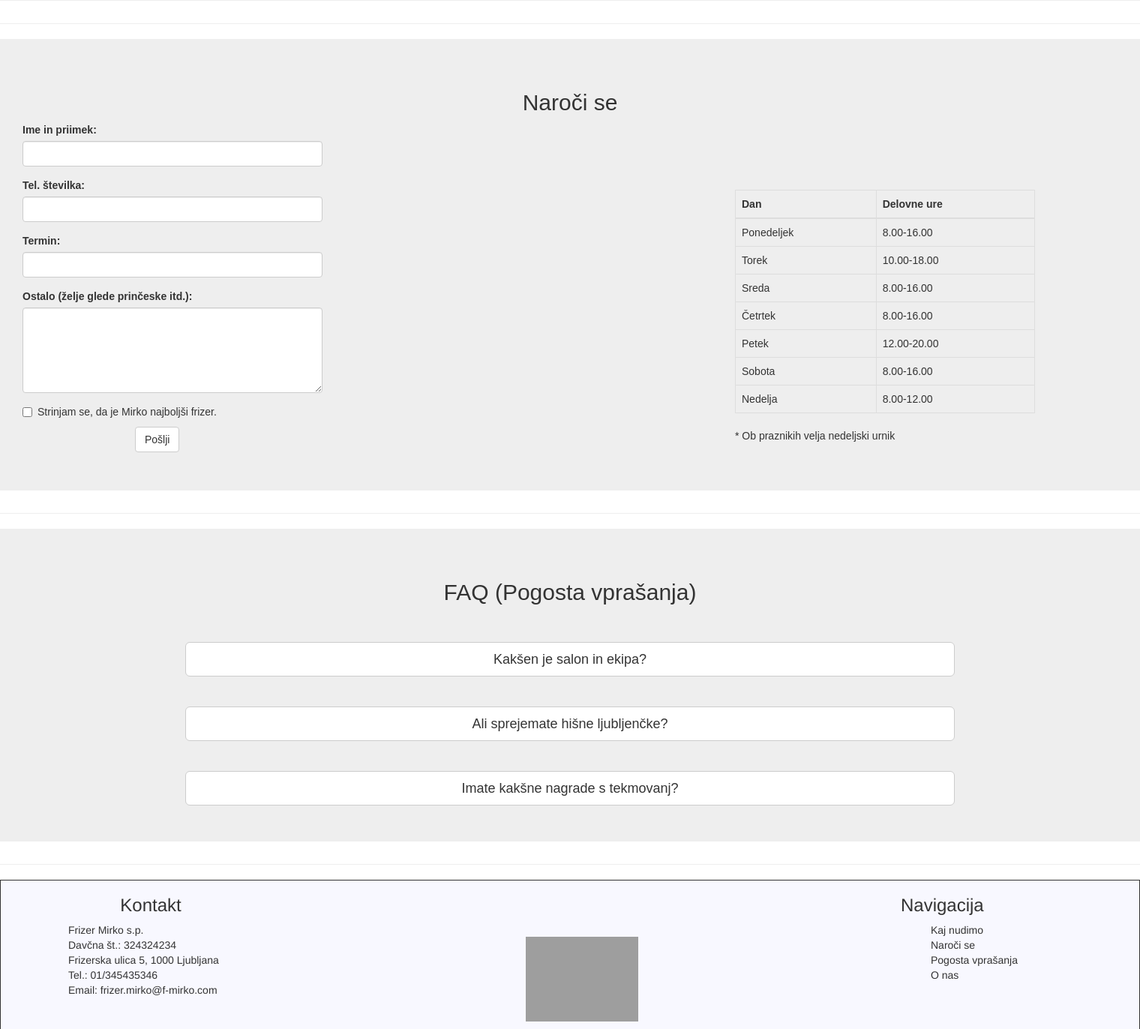
After one commit to MihaMarkovi/PyCharm-prvi-repository, a Python web app: template templates/index.html in a window 1520 px wide. The commit adds this page. Shown: the part 1475-2847 px from the top of the page at 75% size. Run offline with Jinja, Linux system fonts and the light colour scheme; the template is opened without the code that fills it, so the values that code supplies are empty; some libraries are stand-ins or nearby versions; grey boxes are pictures that could not be loaded.

Commit message:
frizerski salon mirko z jinjo

```diff
--- a/assets/css/style.css
+++ b/assets/css/style.css
@@ -1,3 +1,83 @@
-body {
-    background-color: red;
+#nega-las{
+    position: relative;
+    text-align: center;
+    height: 400px;
+    width: 400px;
+    background-color: ghostwhite;
+    margin-left: 30px;
 }
+
+.jumbotron{
+    font-family: Arial;
+}
+
+#barvanje{
+    position: relative;
+    height: 400px;
+    width: 400px;
+    background-color: ghostwhite;
+    margin-left: 500px;
+    margin-top: -370px;
+}
+
+#strizenje{
+    position: relative;
+    height: 400px;
+    width: 400px;
+    background-color: ghostwhite;
+    margin-top: -400px;
+    margin-left: 980px;
+}
+
+#ime{
+    width: 400px;
+}
+
+#telefon{
+    width: 400px;
+}
+
+#termin{
+    width: 400px;
+}
+
+#comment{
+    width: 400px;
+}
+
+#obrazec{
+    margin-left: 30px;
+}
+
+#tabela{
+    width: 400px;
+    margin-top: -350px;
+    margin-left: 980px;
+}
+
+#bottom{
+    height: 200px;
+    width: 100%;
+    background-color: ghostwhite;
+    border-style: solid;
+    border-width: thin;
+}
+
+#kontakt{
+    margin-left: 50px;
+    /*background-color: aqua;*/
+    height: 170px;
+    width: 300px;
+}
+
+ul {
+   list-style: none;
+}
+
+#navigacija{
+    /*background-color: aqua;*/
+    margin-left: 1200px;
+    height: 170px;
+    width: 300px;
+    margin-top: -210px;
+}
--- /dev/null
+++ b/templates/base.html
@@ -0,0 +1,25 @@
+<!DOCTYPE html>
+<html lang="en">
+<head>
+    <meta charset="utf-8">
+        <meta http-equiv="X-UA-Compatible" content="IE=edge">
+        <meta name="viewport" content="width=device-width, initial-scale=1">
+        <!-- The above 3 meta tags *must* come first in the head; any other head content must come *after* these tags -->
+        <meta name="description" content="moja prva spletna stran">
+        <title>{%block title%}
+
+            {%endblock title%}</title>
+
+        <!-- Bootstrap CSS -->
+        <link rel="stylesheet" href="https://maxcdn.bootstrapcdn.com/bootstrap/3.3.2/css/bootstrap.min.css">
+        <script src="https://ajax.googleapis.com/ajax/libs/jquery/1.11.2/jquery.min.js"></script>
+        <script src="https://maxcdn.bootstrapcdn.com/bootstrap/3.3.2/js/bootstrap.min.js"></script>
+
+        <link rel="stylesheet" href="assets/css/style.css" type="text/css">
+</head>
+<body>
+{% block vsebina %}
+
+{% endblock vsebina %}
+</body>
+</html>
--- /dev/null
+++ b/templates/index.html
@@ -0,0 +1,241 @@
+{% extends "base.html" %}
+
+{% block title %}Frizerski salon Mirko{% endblock title %}
+
+{% block vsebina %}
+ <!-- Fixed navbar -->
+    <nav class="navbar navbar-default navbar-fixed-top">
+      <div class="container">
+        <div class="navbar-header">
+          <button type="button" class="navbar-toggle collapsed" data-toggle="collapse" data-target="#navbar" aria-expanded="false" aria-controls="navbar">
+            <span class="sr-only">Toggle navigation</span>
+            <span class="icon-bar"></span>
+            <span class="icon-bar"></span>
+            <span class="icon-bar"></span>
+          </button>
+          <a class="navbar-brand" href="#">Hairdresser Mirko</a>
+        </div>
+        <div id="navbar" class="navbar-collapse collapse">
+          <ul class="nav navbar-nav navbar-right">
+            <li><a href="#kajnudimo">Kaj nudimo</a></li>
+            <li><a href="#naročise">Naroči se</a></li>
+            <li><a href="#FAQ">FAQ</a></li>
+            <li><a href="#FAQ">O nas</a></li>
+            <li><a href="#"><input type="text" name="search" placeholder="Search.."></a></li>
+
+          </ul>
+        </div><!--/.nav-collapse -->
+      </div>
+    </nav>
+
+    <div class="container">
+
+      <!-- Main component for a primary marketing message or call to action -->
+      <div class="jumbotron">
+        <img style="width: 1000px" src="http://www.fiona.si/wp-content/uploads/2011/07/frizerski-salon-04.jpg">
+      </div>
+
+    </div> <!-- /container -->
+        <hr>
+        <div id=/#kajnudimo>
+      <div id="kajnudimo" class="jumbotron">
+        <h2 style="text-align:center;">Kaj nudimo</h2>
+          <div id="nega-las">
+              <div>
+                  <p><i class="glyphicon glyphicon-tint"></i> Nega las</p>
+              <hr>
+                  <img style="height:300px; width:370px;" src="http://www.frizerstvoblanka.com/wp-content/uploads/2014/07/nega-lasisca-nega-las.jpg">
+              </div>
+              <div id="barvanje">
+                  <p><i class="glyphicon glyphicon-pencil"></i> barvanje</p>
+                  <hr>
+                  <img style="height:300px; width:370px;" src="http://1nadan.si/Image/Show?iid=2013_2_27_14_10_320.jpg&quality=100&thumb=True&thumbHeight=226&thumbWidth=226&cropthumb=True">
+              </div>
+              <div id="strizenje">
+                  <p><i class="glyphicon glyphicon-scissors"></i> striženje</p>
+                  <hr>
+                  <img style="height:300px; width:370px;" src="https://povezujemo.si/media/com_jbusinessdirectory/pictures/companies/2360/frizerskestoritvemorenamarsicsp8-1465396822.jpg">
+              </div>
+          </div>
+        </div>
+        </div>
+        <hr>
+        <div id="naročise" class="jumbotron">
+        <h2 style="text-align:center;">Naroči se</h2>
+
+            <div id="obrazec">
+            <div id="ime" class="form-group">
+  <label for="usr">Ime in  priimek:</label>
+  <input type="text" class="form-control" id="usr">
+</div>
+<div id="telefon" class="form-group">
+  <label for="pwd">Tel. številka:</label>
+  <input type="text" class="form-control" id="pwd">
+</div>
+<div id="termin" class="form-group">
+  <label for="usr">Termin:</label>
+  <input type="text" class="form-control" id="usr">
+</div>
+<div id="comment" class="form-group">
+  <label for="comment">Ostalo (želje glede prinčeske itd.):</label>
+  <textarea class="form-control" rows="5" id="comment"></textarea>
+</div>
+<div class="checkbox">
+  <label><input type="checkbox" value="">Strinjam se, da je Mirko najboljši frizer.</label>
+</div>
+                <button style="margin-left: 150px;" type="button" class="btn btn-default">Pošlji</button>
+        </div>
+            <div id="tabela">
+            <table class="table table-bordered">
+  <thead>
+    <tr>
+      <th>Dan</th>
+      <th>Delovne ure</th>
+    </tr>
+  </thead>
+  <tbody>
+    <tr>
+
+      <td>Ponedeljek</td>
+      <td>8.00-16.00</td>
+    </tr>
+    <tr>
+      <td>Torek</td>
+      <td>10.00-18.00</td>
+    </tr>
+    <tr>
+      <td>Sreda</td>
+      <td>8.00-16.00</td>
+    </tr>
+    <tr>
+      <td>Četrtek</td>
+      <td>8.00-16.00</td>
+    </tr>
+      <tr>
+          <td>Petek</td>
+          <td>12.00-20.00</td>
+      </tr>
+      <tr>
+          <td>Sobota</td>
+          <td>8.00-16.00</td>
+      </tr>
+      <tr>
+          <td>Nedelja</td>
+          <td>8.00-12.00</td>
+      </tr>
+  </tbody>
+</table>
+                <p style="font-size: 14px;">* Ob praznikih velja nedeljski urnik</p>
+            </div>
+        </div>
+        <hr>
+        <div id="FAQ" class="jumbotron">
+            <h2 style="text-align:center;">FAQ (Pogosta vprašanja)</h2>
+          <div style="text-align:center;" class="container">
+  <!-- Trigger the modal with a button -->
+  <button style="margin-top:40px; width: 90%;" type="button" class="btn btn-default btn-lg" data-toggle="modal" data-target="#myModal">Kakšen je salon in ekipa?</button>
+
+  <!-- Modal -->
+  <div class="modal fade" id="myModal" role="dialog">
+    <div class="modal-dialog">
+
+      <!-- Modal content-->
+      <div class="modal-content">
+        <div class="modal-header">
+          <button type="button" class="close" data-dismiss="modal">&times;</button>
+          <h4 class="modal-title">Kakšen je salon in ekipa?</h4>
+        </div>
+        <div class="modal-body">
+          <p>Salon je prostoren in domač in v njem delajo prijazne in sposobne frizerke, ki oblikujejo prinčeske z občutkom in domišljijo.</p>
+            <p>Smo relativno mlad kolektiv,vedno nasmejani,prijazni. Imamo dolgoletne izkušnje z profesionalno lasno kozmetiko Schwarzkopf, v dogovoru z dolgoletnim partnerjem Hair Beauty d.o.o smo pa letos septembra začeli delati s profesionalno lasno kozmetiko Indola, katero oni distribuirajo.</p>
+        </div>
+        <div class="modal-footer">
+          <button type="button" class="btn btn-default" data-dismiss="modal">Close</button>
+        </div>
+      </div>
+
+    </div>
+  </div>
+</div>
+
+
+            <div style="margin-top: 40px; text-align: center;" class="container">
+  <!-- Trigger the modal with a button -->
+  <button style="width: 90%" type="button" class="btn btn-default btn-lg" data-toggle="modal" data-target="#myModali">Ali sprejemate hišne ljubljenčke?</button>
+
+  <!-- Modal -->
+  <div class="modal fade" id="myModali" role="dialog">
+    <div class="modal-dialog">
+
+      <!-- Modal content-->
+      <div class="modal-content">
+        <div class="modal-header">
+          <button type="button" class="close" data-dismiss="modal">&times;</button>
+          <h4 class="modal-title">Ali sprejemate hišne ljubljenčke?</h4>
+        </div>
+        <div class="modal-body">
+          <p>Seveda. Imamo tudi frizerski salon za hišne ljubljenčke.</p>
+        </div>
+        <div class="modal-footer">
+          <button type="button" class="btn btn-default" data-dismiss="modal">Close</button>
+        </div>
+      </div>
+
+    </div>
+  </div>
+
+</div>
+
+
+
+            <div style="margin-top: 40px; text-align:center;" class="container">
+  <!-- Trigger the modal with a button -->
+  <button style="width: 90%;" type="button" class="btn btn-default btn-lg" data-toggle="modal" data-target="#myModalk">Imate kakšne nagrade s tekmovanj?</button>
+
+  <!-- Modal -->
+  <div class="modal fade" id="myModalk" role="dialog">
+    <div class="modal-dialog">
+
+      <!-- Modal content-->
+      <div class="modal-content">
+        <div class="modal-header">
+          <button type="button" class="close" data-dismiss="modal">&times;</button>
+          <h4 class="modal-title">Imate kakšne nagrade s tekmovanj?</h4>
+        </div>
+        <div class="modal-body">
+          <p>Tekmovali smo že na več mednarodnih tekmovanjih.</p>
+          <p>Osvojili že 16 zlatih nagrad, 9 srebrnih in 2 bronasti. Letos smo spet osvojili zlato nagrado in upamo, da jih bo še veliko.</p>
+        </div>
+        <div class="modal-footer">
+          <button type="button" class="btn btn-default" data-dismiss="modal">Close</button>
+        </div>
+      </div>
+
+    </div>
+  </div>
+
+</div>
+        </div>
+        <hr>
+        <div id="bottom" style="margin-bottom:0px;">
+        <div id="kontakt">
+            <h3 style="text-align: center;">Kontakt</h3>
+            <ul>
+                <li>Frizer Mirko s.p.</li>
+                <li>Davčna št.: 324324234</li>
+                <li>Frizerska ulica 5, 1000 Ljubljana</li>
+                <li>Tel.: 01/345435346</li>
+                <li>Email: frizer.mirko@f-mirko.com</li>
+            </ul>
+            </div>
+            <img style="heigth: 150px; width: 150px; margin-left: 700px; margin-top: -140px;" src="http://srbija-nekretnine.org/oglasavanje/fotografije-2012/09/o61885-f1.jpg">
+            <div id="navigacija">
+                <h3>Navigacija</h3>
+                <ul>
+                    <li>Kaj nudimo</li>
+                    <li>Naroči se</li>
+                    <li>Pogosta vprašanja</li>
+                    <li>O nas</li>
+                </ul>
+            </div>
+{% endblock vsebina %}
```
Also changed, not shown: main.py (+5 -18 lines), templates/hello.html (deleted, +0 -31 lines).
